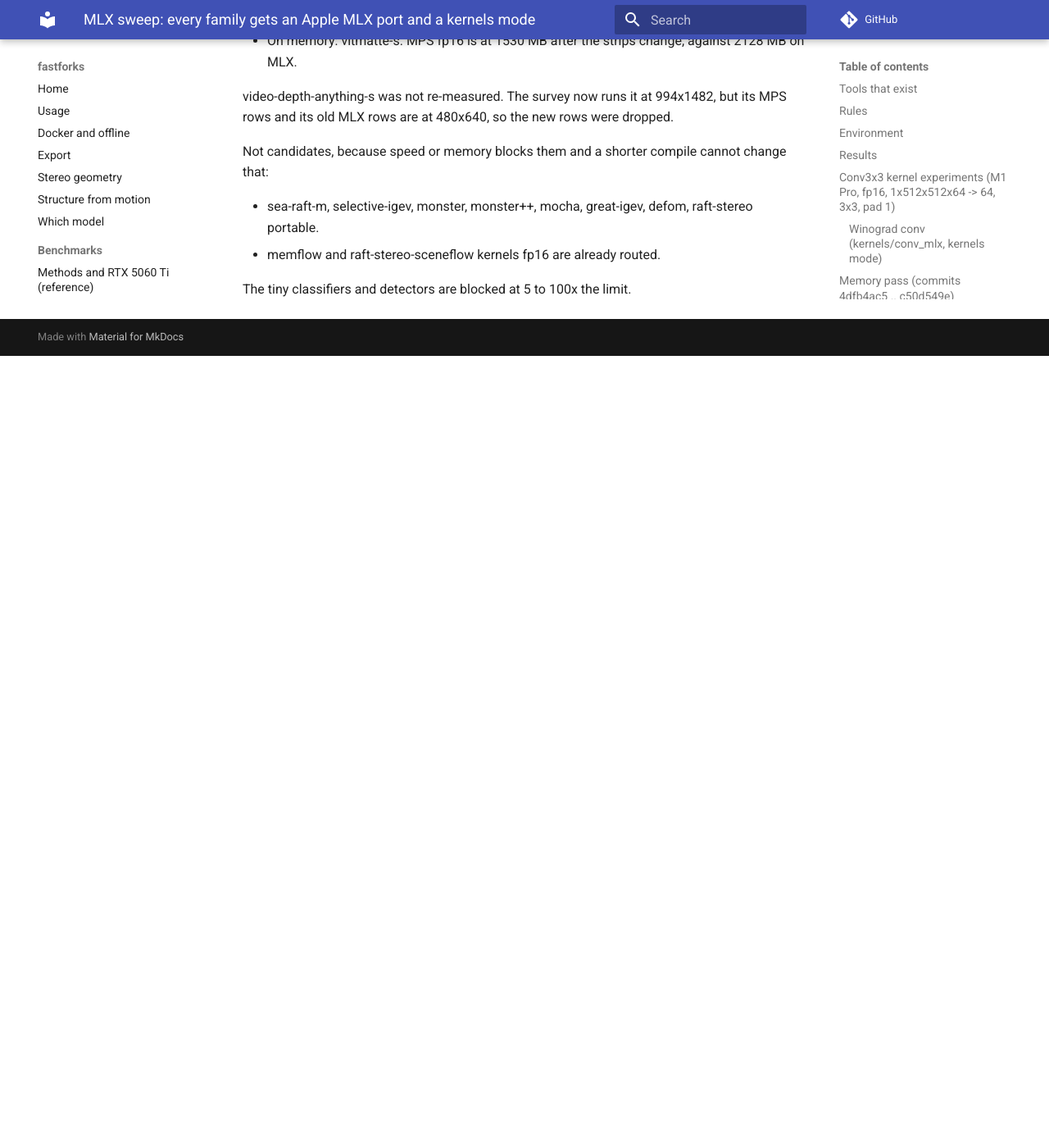
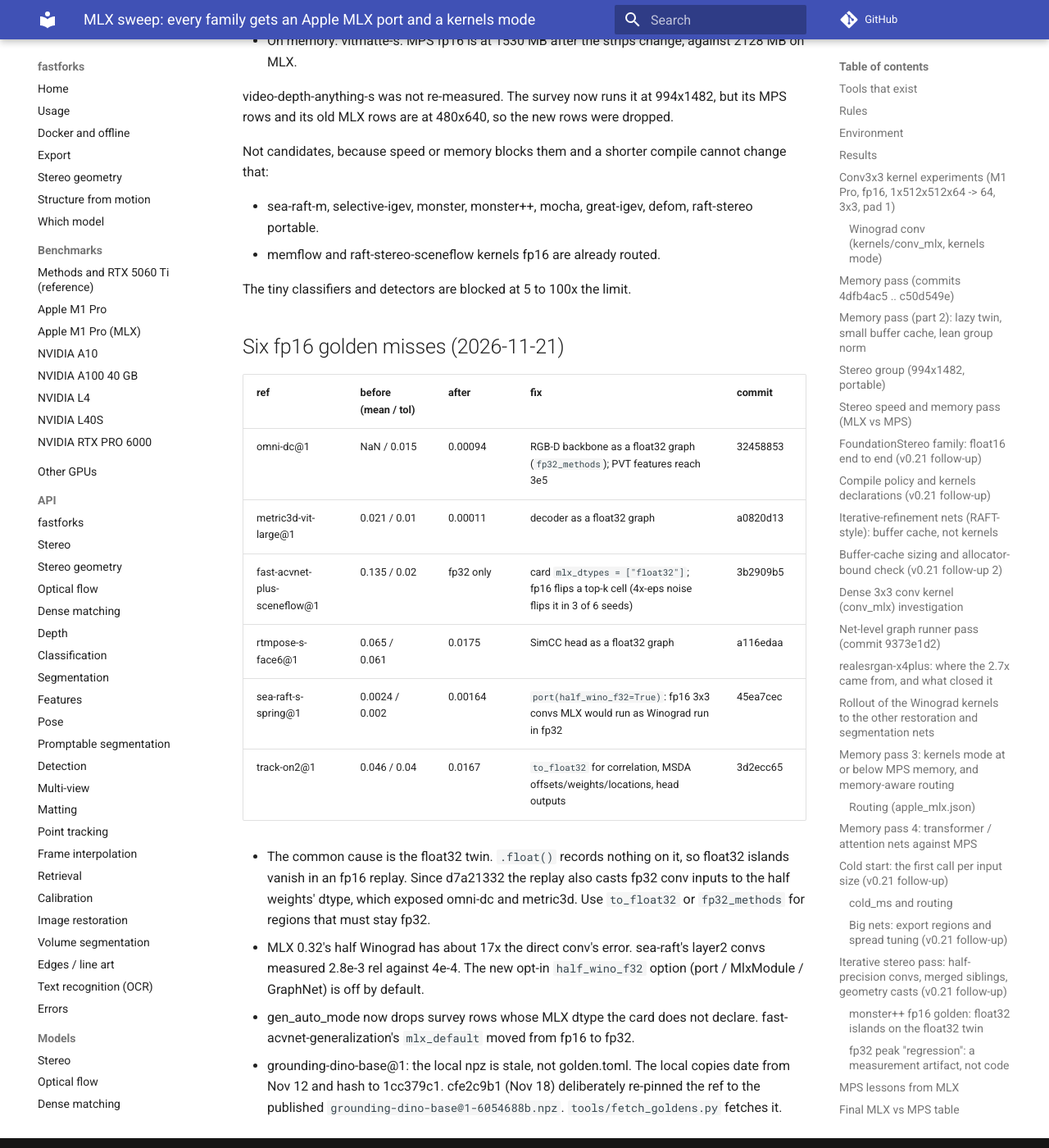
Before and after one commit to kleinicke/fastforks, an MkDocs documentation site: the page built from docs/plans/mlx-sweep.md, in a window 1280 px wide and 1400 px high, scrolled down 103615 px. Shown: the whole window at 82% size. Built offline with MkDocs 1.6.1 and Material for MkDocs 9.7.7, drawn with Linux system fonts in a browser that asks for light colours; comment, search, counter and statistics services are not loaded; before the commit the page ends 104049 px from its top, so only the background shows below that.

Commit message:
mlx-sweep: findings of the six fp16 golden misses
Co-Authored-By: Claude Opus 5.5 <noreply@anthropic.com>

```diff
--- a/docs/plans/mlx-sweep.md
+++ b/docs/plans/mlx-sweep.md
@@ -1872,3 +1872,25 @@ Not candidates, because speed or memory blocks them and a shorter compile cannot
 - memflow and raft-stereo-sceneflow kernels fp16 are already routed.
 
 The tiny classifiers and detectors are blocked at 5 to 100x the limit.
+
+## Six fp16 golden misses (2026-11-21)
+
+| ref | before (mean / tol) | after | fix | commit |
+|---|---|---|---|---|
+| omni-dc@1 | NaN / 0.015 | 0.00094 | RGB-D backbone as a float32 graph (`fp32_methods`); PVT features reach 3e5 | 32458853 |
+| metric3d-vit-large@1 | 0.021 / 0.01 | 0.00011 | decoder as a float32 graph | a0820d13 |
+| fast-acvnet-plus-sceneflow@1 | 0.135 / 0.02 | fp32 only | card `mlx_dtypes = ["float32"]`; fp16 flips a top-k cell (4x-eps noise flips it in 3 of 6 seeds) | 3b2909b5 |
+| rtmpose-s-face6@1 | 0.065 / 0.061 | 0.0175 | SimCC head as a float32 graph | a116edaa |
+| sea-raft-s-spring@1 | 0.0024 / 0.002 | 0.00164 | `port(half_wino_f32=True)`: fp16 3x3 convs MLX would run as Winograd run in fp32 | 45ea7cec |
+| track-on2@1 | 0.046 / 0.04 | 0.0167 | `to_float32` for correlation, MSDA offsets/weights/locations, head outputs | 3d2ecc65 |
+
+- The common cause is the float32 twin. `.float()` records nothing on it, so float32 islands vanish in an fp16
+  replay. Since d7a21332 the replay also casts fp32 conv inputs to the half weights' dtype, which exposed
+  omni-dc and metric3d. Use `to_float32` or `fp32_methods` for regions that must stay fp32.
+- MLX 0.32's half Winograd has about 17x the direct conv's error. sea-raft's layer2 convs measured 2.8e-3 rel
+  against 4e-4. The new opt-in `half_wino_f32` option (port / MlxModule / GraphNet) is off by default.
+- gen_auto_mode now drops survey rows whose MLX dtype the card does not declare. fast-acvnet-generalization's
+  `mlx_default` moved from fp16 to fp32.
+- grounding-dino-base@1: the local npz is stale, not golden.toml. The local copies date from Nov 12 and hash to
+  1cc379c1. cfe2c9b1 (Nov 18) deliberately re-pinned the ref to the published `grounding-dino-base@1-6054688b.npz`.
+  `tools/fetch_goldens.py` fetches it.
```
